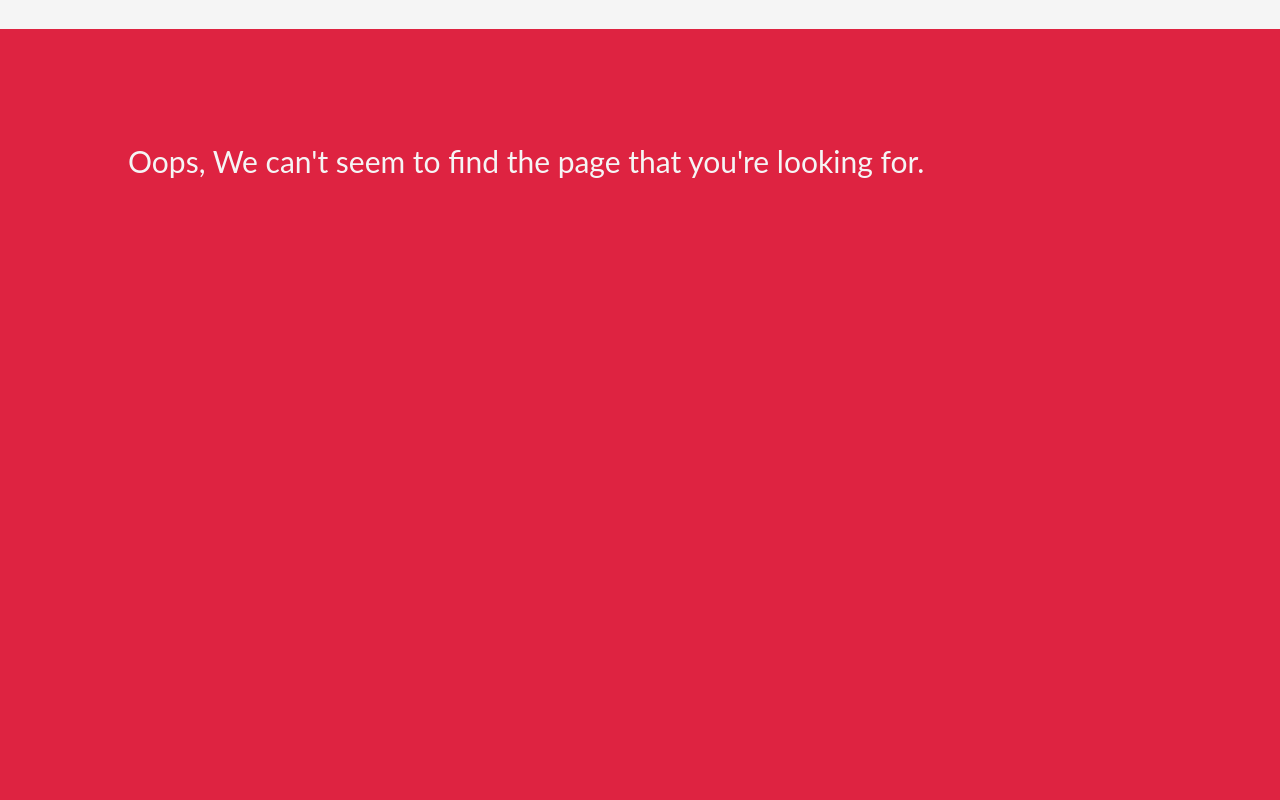
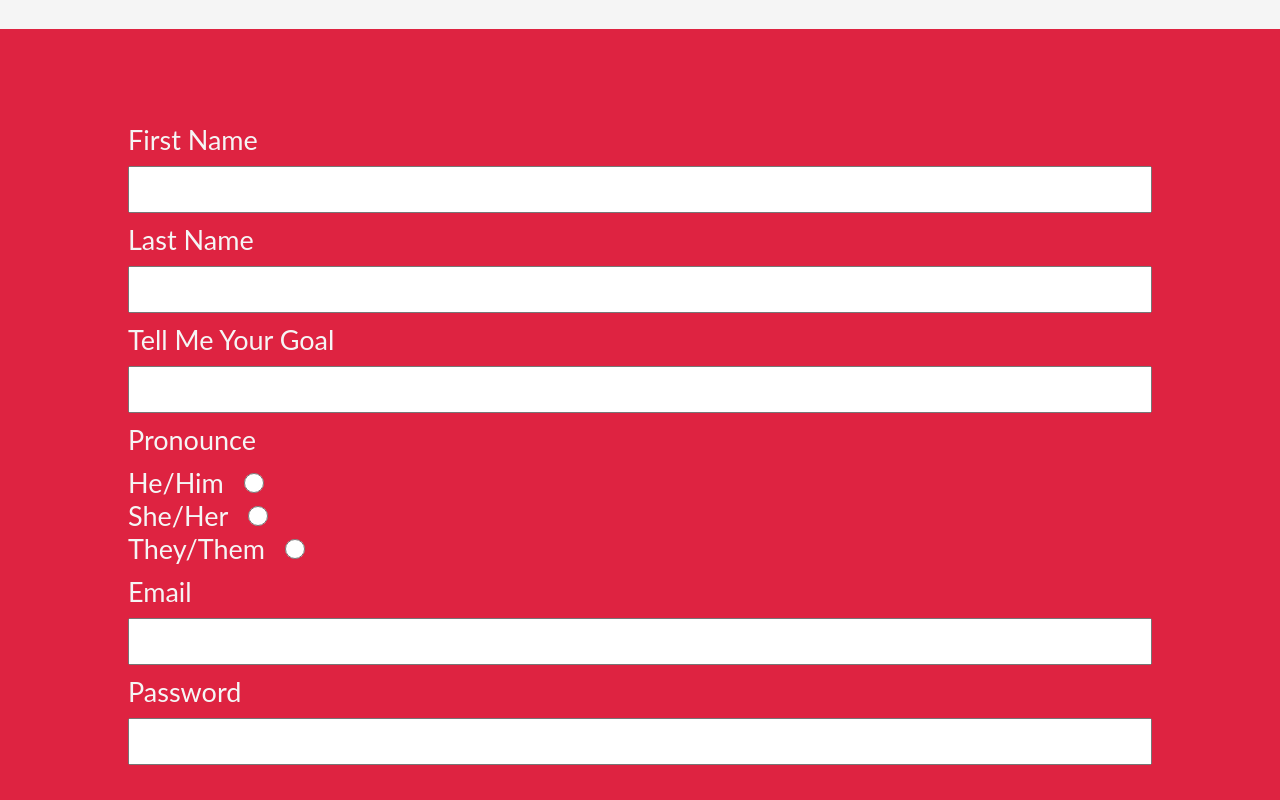
Before and after one commit to elvintern/hot-body-buddy-app, a React (Vite) app in the folder client/: page /sign-up in a window 1280 px wide. Shown: the part 460-1260 px from the top of the page. Before the commit the page ends 800 px from the top, so only its background shows below. Built offline with nearby package versions, Linux system fonts and the light colour scheme; no server answers.

Commit message:
Change the name of route path (signup -> sign-up)

```diff
--- a/client/src/App.jsx
+++ b/client/src/App.jsx
@@ -17,7 +17,7 @@ function App() {
         <main className="main">
           <Routes>
             <Route path="/" element={<Home />} />
-            <Route path="signup" element={<SignUp />} />
+            <Route path="sign-up" element={<SignUp />} />
             <Route path="profile/:userId">
               <Route index element={<Profile />} />
               <Route path="routine" element={<Routine />} />
--- a/client/src/components/Login.jsx
+++ b/client/src/components/Login.jsx
@@ -66,7 +66,7 @@ export default function Login() {
         <button onClick={handleLogin} className="btn btn--top">
           login
         </button>
-        <Link to="/signup" className="btn btn--signup">
+        <Link to="/sign-up" className="btn btn--signup">
           sign up
         </Link>
       </form>
--- a/client/src/pages/SignUp.jsx
+++ b/client/src/pages/SignUp.jsx
@@ -16,8 +16,8 @@ export default function SignUp() {
 
   async function handleSubmit(event) {
     event.preventDefault();
-
-    const response = await fetch('http://localhost:9000/api/v1/user/signup', {
+    console.log(userInfo);
+    const response = await fetch('http://localhost:9000/api/v1/user/sign-up', {
       method: 'POST',
       body: JSON.stringify(userInfo),
       headers: {
@@ -26,6 +26,7 @@ export default function SignUp() {
     });
 
     const json = await response.json();
+    console.log(json);
 
     if (!json) {
       setAuthenticated(false);
```
Also changed, not shown: 1 other file (tests, documents, lock files or other folders).
